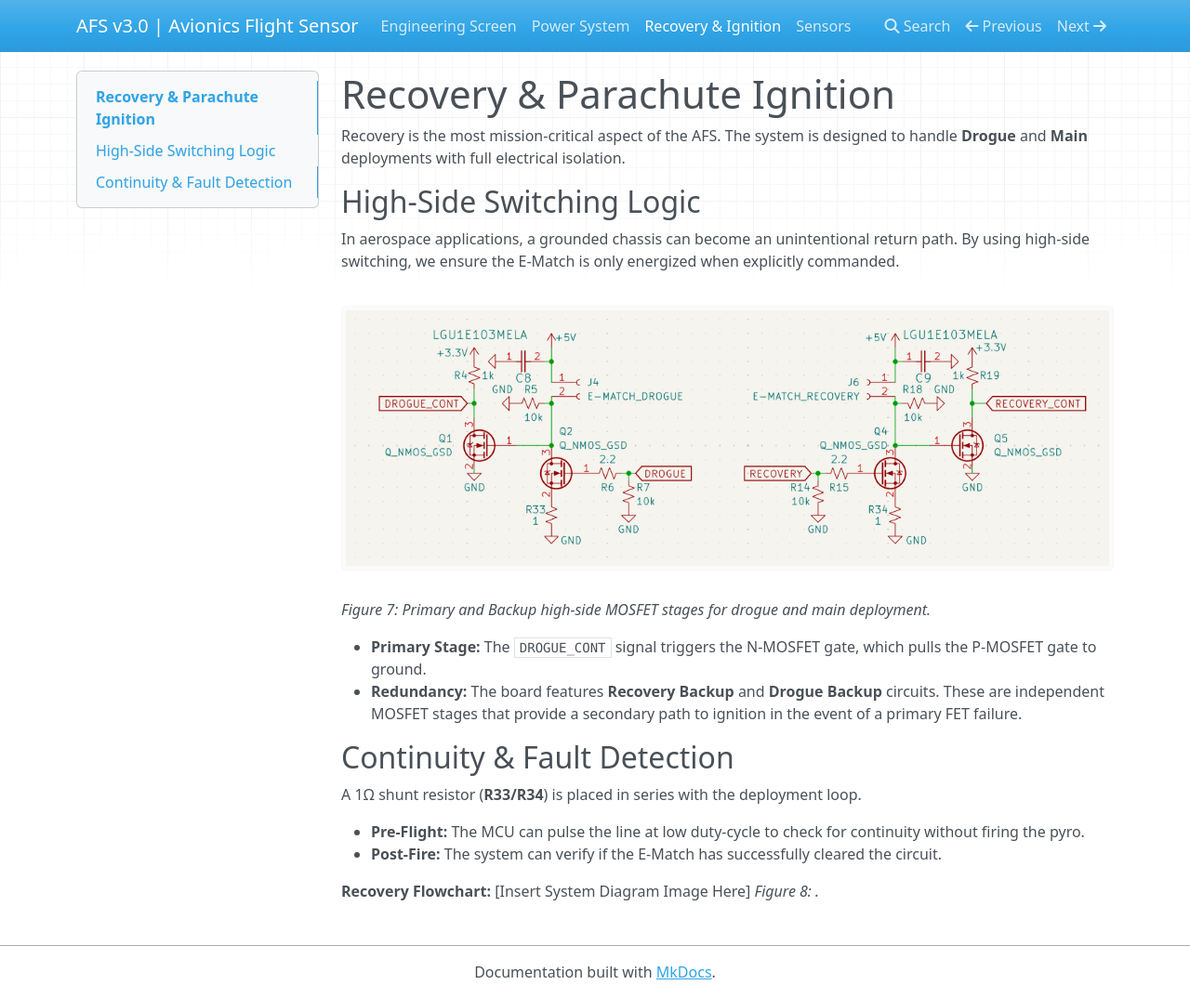
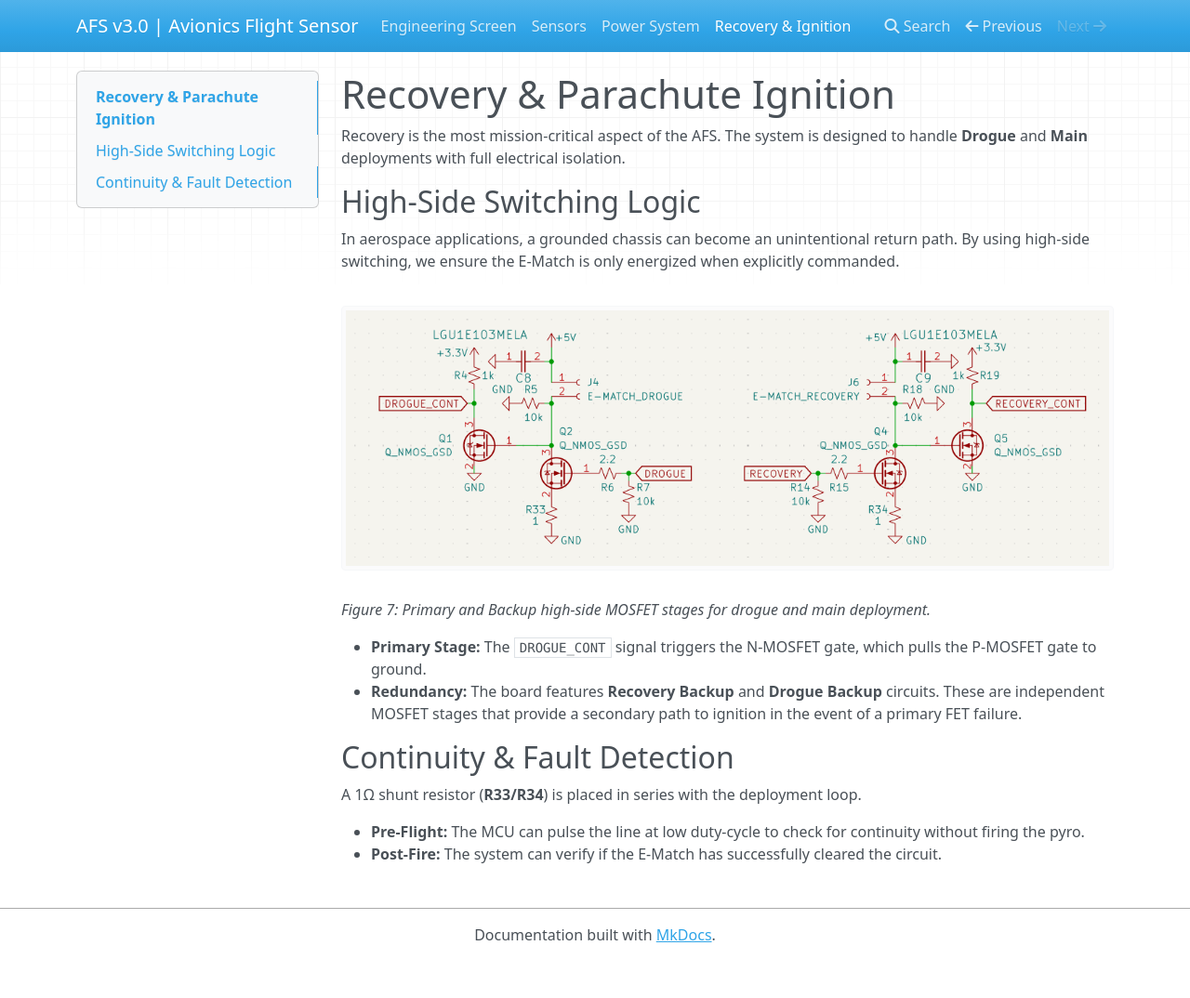
Before and after one commit to Maahi-V/High-Altitude-Avionics-Flight-Sensor-Platform, an MkDocs documentation site: the page built from docs/recovery/recovery.md, in a window 1280 px wide and 1074 px high. Shown: the whole window at 93% size. Built offline with MkDocs 1.6.1, drawn with Linux system fonts in a browser that asks for light colours; nearby versions of some CDN libraries.

Commit message:
text changes

```diff
--- a/docs/recovery/recovery.md
+++ b/docs/recovery/recovery.md
@@ -16,7 +16,3 @@ A 1Ω shunt resistor (**R33/R34**) is placed in series with the deployment loop.
 
 * **Pre-Flight:** The MCU can pulse the line at low duty-cycle to check for continuity without firing the pyro.
 * **Post-Fire:** The system can verify if the E-Match has successfully cleared the circuit.
-
-**Recovery Flowchart:**
-[Insert System Diagram Image Here]
-*Figure 8: .*
--- a/mkdocs.yml
+++ b/mkdocs.yml
@@ -3,6 +3,6 @@ theme: mkdocs
 
 nav:
   - 'Engineering Screen': index.md
+  - 'Sensors': sensors/sensors.md
   - 'Power System': power/power.md
   - 'Recovery & Ignition': recovery/recovery.md
-  - 'Sensors': sensors/sensors.md
```
Also changed, not shown: docs/power/power.md (+1 -1 lines), site/index.html.
